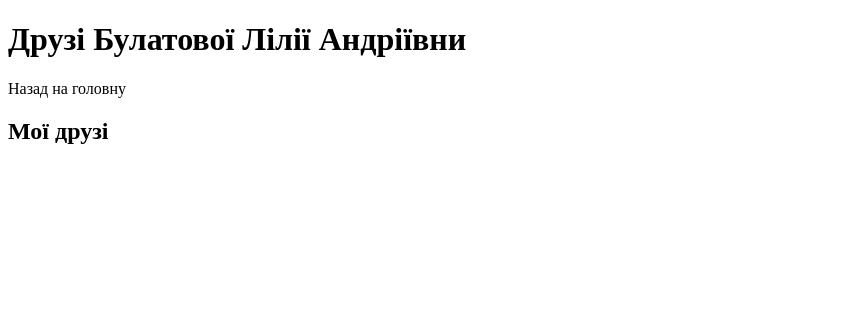
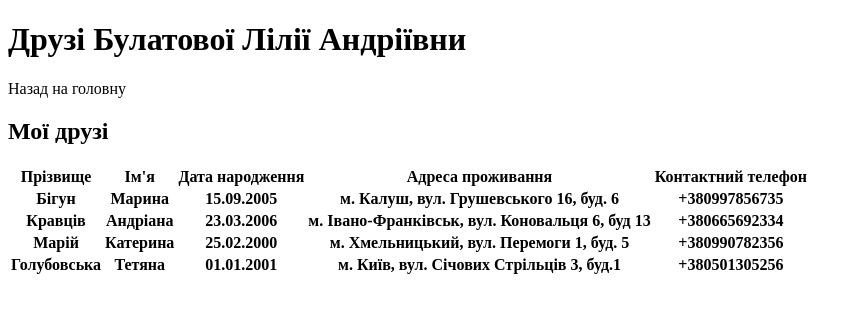
Before and after one commit to leliiaaa/practical, a plain HTML site: page practical/friends.html in a window 1280 px wide. Shown: the whole page, without its empty margins (0-862 px from the left). Drawn offline with Linux system fonts and the light colour scheme.

Commit message:
практична 1

```diff
--- a/practical/friends.html
+++ b/practical/friends.html
@@ -6,9 +6,47 @@
 </head>
 <body>
     <h1>Друзі Булатової Лілії Андріївни</h1>
-   Назад на головну
+   <p>Назад на головну</p>
 
-    <h2>Мої друзі</h2>
+   <h2>Мої друзі</h2>
+   <table>
+     <tr>
+        <th>Прізвище</th>
+        <th>Ім'я</th>
+        <th>Дата народження</th>
+        <th>Адреса проживання</th>
+        <th>Контактний телефон</th>
+     </tr>
+     <tr>
+        <th>Бігун</th>
+        <th>Марина</th>
+        <th>15.09.2005</th>
+        <th>м. Калуш, вул. Грушевського 16, буд. 6</th>
+        <th>+380997856735</th>
+     </tr>
+     <tr>
+        <th>Кравців</th>
+        <th>Андріана</th>
+        <th>23.03.2006</th>
+        <th>м. Івано-Франківськ, вул. Коновальця 6, буд 13</th>
+        <th>+380665692334</th>
+     </tr>
+     <tr>
+        <th>Марій</th>
+        <th>Катерина</th>
+        <th>25.02.2000</th>
+        <th>м. Хмельницький, вул. Перемоги 1, буд. 5</th>
+        <th>+380990782356</th>
+     </tr>
+     <tr>
+        <th>Голубовська</th>
+        <th>Тетяна</th>
+        <th>01.01.2001</th>
+        <th>м. Київ, вул. Січових Стрільців 3, буд.1</th>
+        <th>+380501305256</th>
+     </tr>
+   </table>
+
 
     </body>
     </html>
```
